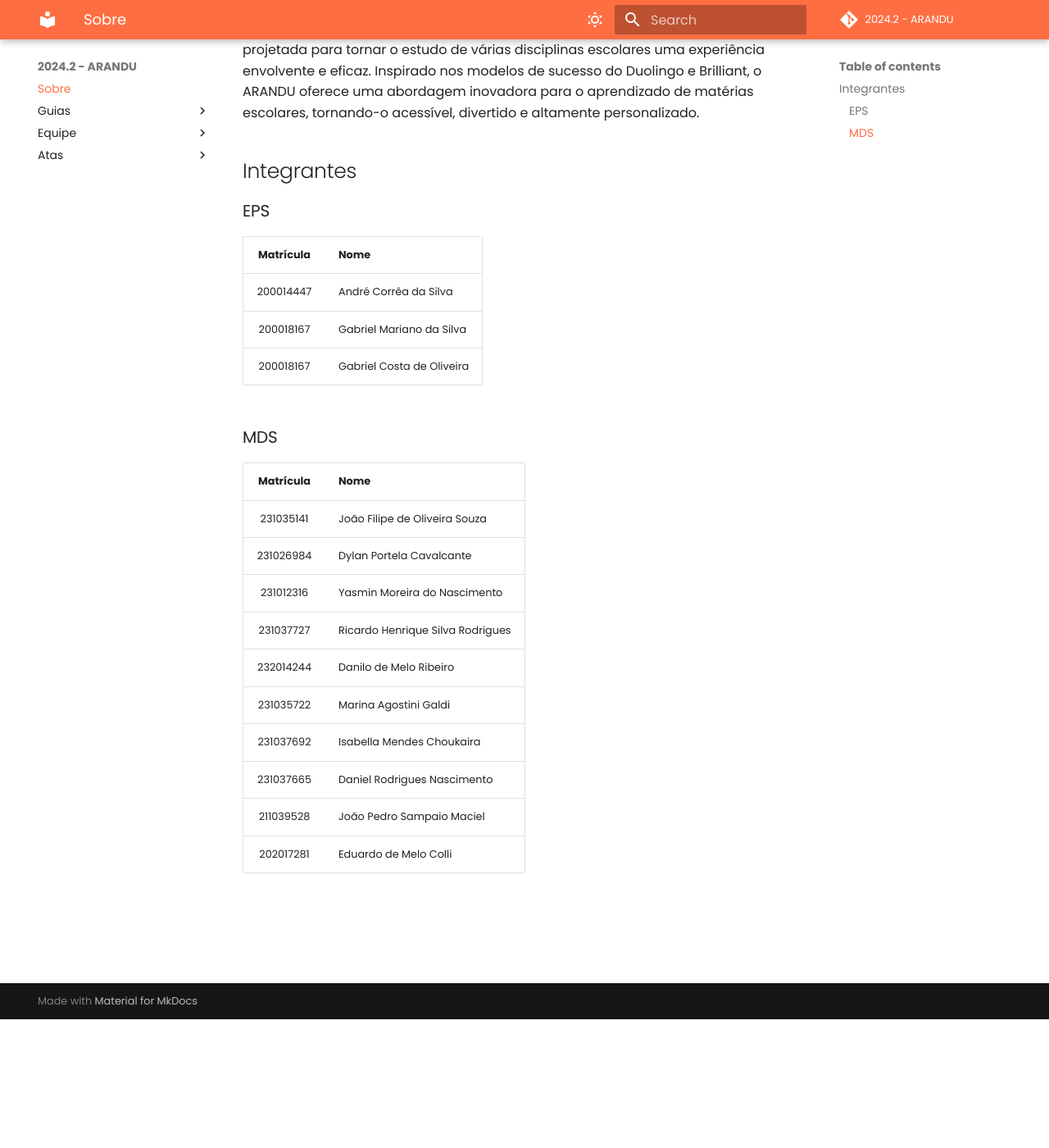
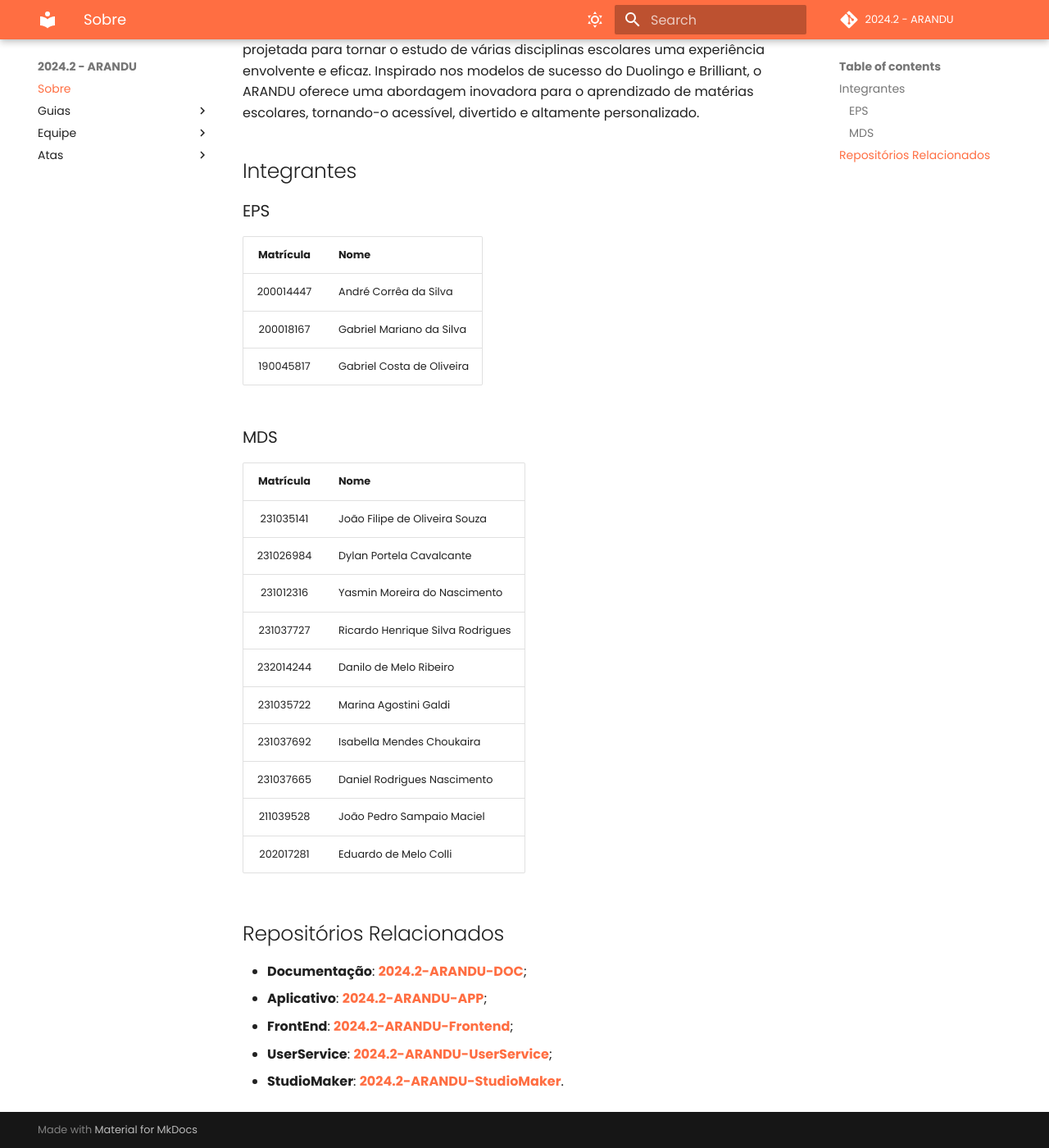
Before and after one commit to fga-eps-mds/2024.2-CALCULUS-Doc, an MkDocs documentation site: the page built from docs/index.md, in a window 1280 px wide and 1400 px high, scrolled down 157 px. Shown: the whole window at 82% size. Built offline with MkDocs 1.6.1 and Material for MkDocs 9.7.7, drawn with Linux system fonts in a browser that asks for light colours; comment, search, counter and statistics services are not loaded.

Commit message:
docs(fga-eps-mds/2024.2-ARANDU-DOC#91): add link to repos and knowledge management page
Co-authored-by: dartmol203 <andre.correa.silva203@gmail.com>

```diff
--- a/docs/index.md
+++ b/docs/index.md
@@ -10,7 +10,7 @@
 |:----------:|:--------------------------|
 | 200014447  | André Corrêa da Silva      |
 | 200018167  | Gabriel Mariano da Silva   |
-| 200018167  | Gabriel Costa de Oliveira  |
+| 190045817  | Gabriel Costa de Oliveira  |
 
 ### MDS
 
@@ -26,3 +26,11 @@
 | 231037665  | Daniel Rodrigues Nascimento         |
 | 211039528  | João Pedro Sampaio Maciel           |
 | 202017281  | Eduardo de Melo Colli               |
+
+## Repositórios Relacionados
+
+- **Documentação**: [**2024.2-ARANDU-DOC**](https://github.com/fga-eps-mds/2024.2-ARANDU-DOC);
+- **Aplicativo**: [**2024.2-ARANDU-APP**](https://github.com/fga-eps-mds/2024.2-ARANDU-APP);
+- **FrontEnd**: [**2024.2-ARANDU-Frontend**](https://github.com/fga-eps-mds/2024.2-ARANDU-Frontend);
+- **UserService**: [**2024.2-ARANDU-UserService**](https://github.com/fga-eps-mds/2024.2-ARANDU-UserService);
+- **StudioMaker**: [**2024.2-ARANDU-StudioMaker**](https://github.com/fga-eps-mds/2024.2-ARANDU-StudioMaker).
--- a/mkdocs.yml
+++ b/mkdocs.yml
@@ -54,6 +54,7 @@
       - Guia de Contribuição: "guias/guia_de_contribuicao.md"
   - Equipe:
       - Planejamento de Comunicação: "equipe/planejamento_de_comunicacao.md"
+      - Gestão de Conhecimentos: "equipe/gestao_de_conhecimentos.md"
   - Atas:
       - Ata dia 22/10/2024: "Atas/ata_reuniao_22_10_24.md"
       - Ata dia 23/10/2024: "Atas/ata_reuniao_23_10_24.md"
```
Also changed, not shown: docs/equipe/gestao_de_conhecimentos.md (added, +29 -0 lines), 2 other files.
